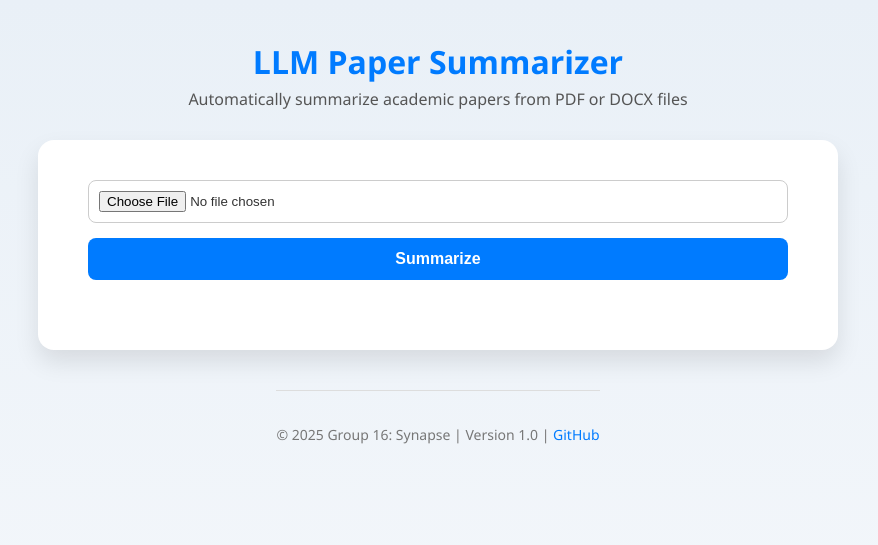
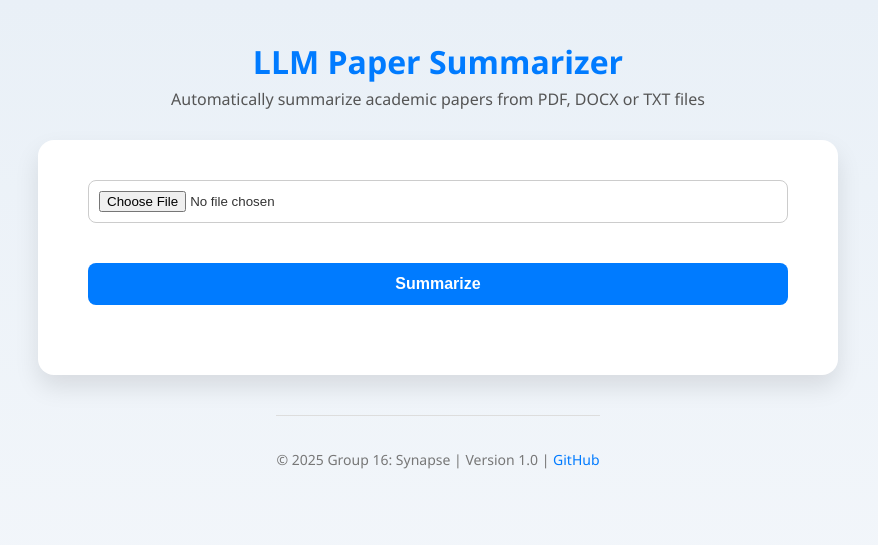
Before and after one commit to JCBailey1227/Capstone-Project, a Flask app: page / in a window 1280 px wide. Shown: the top 545 px of the page, without its empty margins (202-1080 px from the left). Run offline with Flask 3, Linux system fonts and the light colour scheme.

Commit message:
TXT upload, file removal button, main javascript file

```diff
--- a/app.py
+++ b/app.py
@@ -10,7 +10,9 @@ def extract_text_from_pdf(file_stream):
     reader = PyPDF2.PdfReader(file_stream)
     text = ""
     for page in reader.pages:
-        text += page.extract_text() or ""
+        extracted = page.extract_text()
+        if extracted:
+            text += extracted
     return text.strip()
 
 def extract_text_from_docx(file_stream):
@@ -20,6 +22,14 @@ def extract_text_from_docx(file_stream):
     for para in doc.paragraphs:
         text += para.text + "\n"
     return text.strip()
+
+def extract_text_from_txt(file_stream):
+    """Extract text from a TXT file stream."""
+    raw = file_stream.read()
+    try:
+        return raw.decode("utf-8", errors="ignore").strip()
+    except:
+        return raw.decode("latin-1", errors="ignore").strip()
 
 @app.route("/", methods=["GET"])
 def index():
@@ -31,16 +41,21 @@ def summarize():
         return "No file uploaded", 400
 
     uploaded_file = request.files["file"]
+
     if uploaded_file.filename == "":
         return "Empty file", 400
 
+    filename = uploaded_file.filename.lower()
+
     # Determine file type
-    if uploaded_file.filename.lower().endswith(".pdf"):
+    if filename.endswith(".pdf"):
         text = extract_text_from_pdf(uploaded_file)
-    elif uploaded_file.filename.lower().endswith(".docx"):
+    elif filename.endswith(".docx"):
         text = extract_text_from_docx(uploaded_file)
+    elif filename.endswith(".txt"):
+        text = extract_text_from_txt(uploaded_file)
     else:
-        return "Unsupported file type. Please upload PDF or DOCX.", 400
+        return "Unsupported file type. Please upload PDF, DOCX, or TXT.", 400
 
     if not text:
         return "No text found in the document.", 400
--- a/static/style.css
+++ b/static/style.css
@@ -154,3 +154,52 @@ h3 {
     font-size: 14px;
   }
 }
+
+#file-list {
+  list-style: none;
+  padding: 0;
+  margin: 10px 0;
+}
+
+#file-list li {
+  display: flex;
+  justify-content: space-between;
+  align-items: center;
+  background-color: #f1f5fa;
+  border: 1px solid #ccc;
+  padding: 8px 12px;
+  border-radius: 8px;
+  margin-bottom: 5px;
+  font-size: 14px;
+}
+
+.remove-file-btn {
+  background: #ff4d4f;
+  border: none;
+  color: white;
+  font-weight: bold;
+  border-radius: 50%;
+  width: 22px;
+  height: 22px;
+  cursor: pointer;
+  text-align: center;
+  line-height: 18px;
+  padding: 0;
+  margin-left: 8px;
+}
+
+.remove-file-btn:hover {
+  background: #d9363e;
+}
+.file-input-container {
+  display: flex;
+  flex-direction: column; /* stack input above file list */
+  align-items: flex-start; /* align to the left */
+  width: 100%;
+  gap: 5px; /* space between file input and file list */
+}
+
+input[type="file"] {
+  width: 100%; /* make input span the container */
+  box-sizing: border-box; /* ensure proper width */
+}
--- a/templates/upload.html
+++ b/templates/upload.html
@@ -6,16 +6,24 @@
   <title>LLM Paper Summarizer</title>
 </head>
 <body>
+<div id="loading-overlay" class="loading-overlay" style="display: none;">
+  <div class="spinner"></div>
+  <p>Processing your document…</p>
+</div>
+
 <!-- Header -->
 <header class="site-header">
   <h1>LLM Paper Summarizer</h1>
-    <p>Automatically summarize academic papers from PDF or DOCX files</p>
+  <p>Automatically summarize academic papers from PDF, DOCX or TXT files</p>
 </header>
 
 <!-- Main container -->
 <div class="container">
-    <form method="POST" enctype="multipart/form-data" action="/summarize">
-      <input type="file" name="file" accept=".pdf,.docx" required>
+  <form id="upload-form" method="POST" enctype="multipart/form-data" action="/summarize">
+    <div class="file-input-container">
+      <input type="file" id="file-input" name="file" accept=".pdf,.docx,.txt" required>
+      <ul id="file-list"></ul>
+    </div>
     <button type="submit">Summarize</button>
   </form>
 
@@ -29,5 +37,8 @@
 <footer class="site-footer">
   <p>© 2025 Group 16: Synapse | Version 1.0 | <a href="https://github.com/JCBailey1227/Capstone-Project" target="_blank">GitHub</a></p>
 </footer>
+
+<!-- Link external JavaScript -->
+<script src="{{ url_for('static', filename='main.js') }}"></script>
 </body>
 </html>
```
Also changed, not shown: static/main.js (added, +33 -0 lines). Lines whose indentation alone changed are shown as unchanged.
